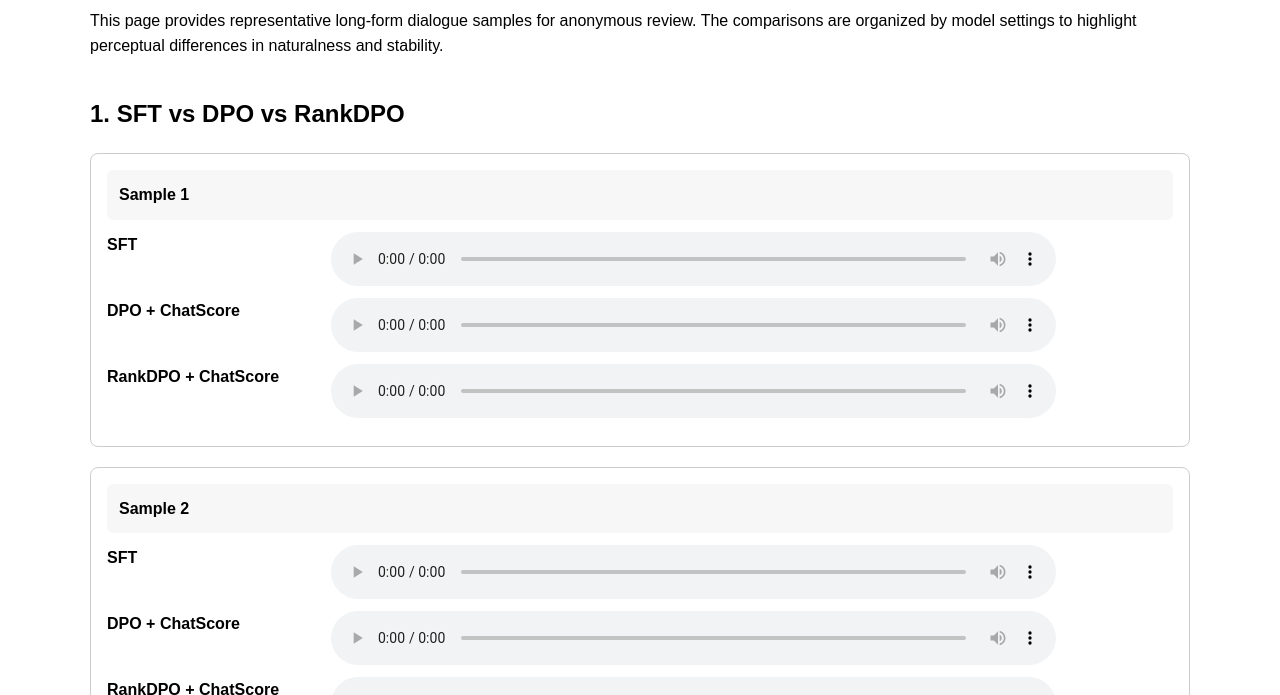
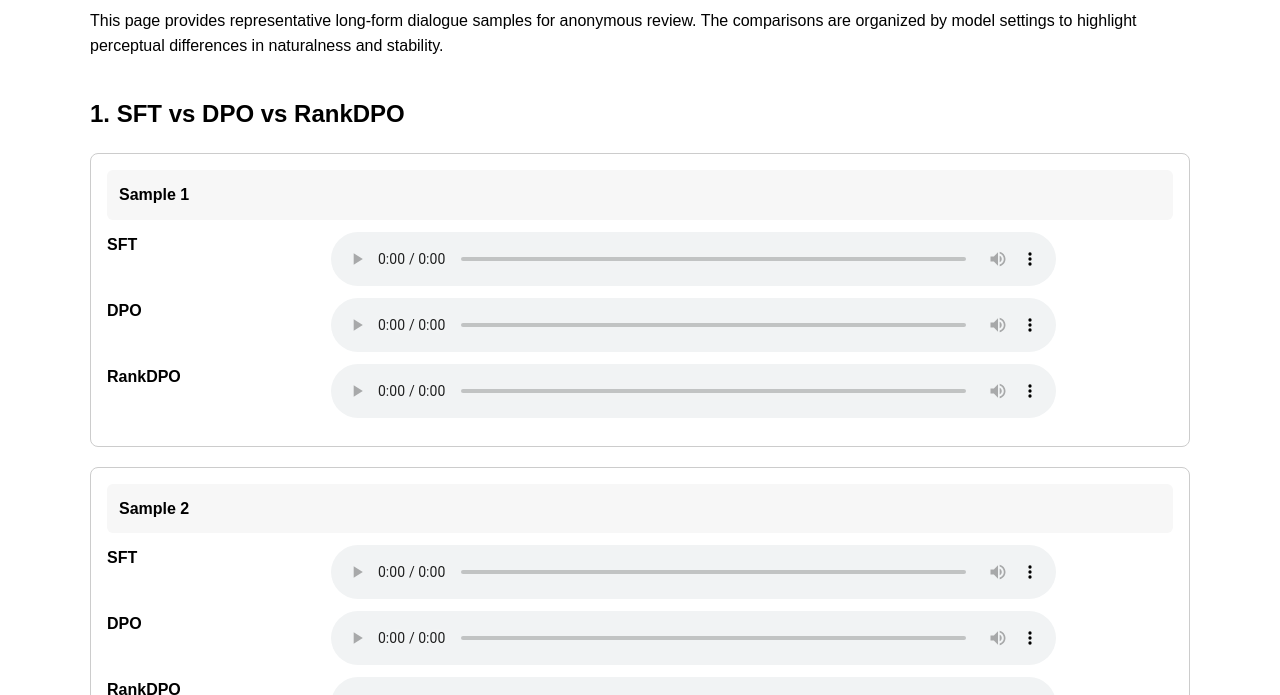
Before and after one commit to hajararabiu869/interspeech-demo, a plain HTML site: page index.html in a window 1280 px wide. Shown: the part 105-800 px from the top of the page. Drawn offline with Linux system fonts and the light colour scheme.

Commit message:
Update index.html

```diff
--- a/index.html
+++ b/index.html
@@ -68,12 +68,12 @@
       </div>
 
       <div class="audio-row">
-        <span class="label">DPO + ChatScore</span>
+        <span class="label">DPO</span>
         <audio controls src="samples/dpo-null-csc-batch_5.wav"></audio>
       </div>
 
       <div class="audio-row">
-        <span class="label">RankDPO + ChatScore</span>
+        <span class="label">RankDPO</span>
         <audio controls src="samples/rank3-null-csc-batch_5.wav"></audio>
       </div>
     </div>
@@ -89,12 +89,12 @@
       </div>
 
       <div class="audio-row">
-        <span class="label">DPO + ChatScore</span>
+        <span class="label">DPO</span>
         <audio controls src="samples/dpo-null-csc-batch_2.wav"></audio>
       </div>
 
       <div class="audio-row">
-        <span class="label">RankDPO + ChatScore</span>
+        <span class="label">RankDPO</span>
         <audio controls src="samples/rank3-null-csc-batch_2.wav"></audio>
       </div>
     </div>
```
